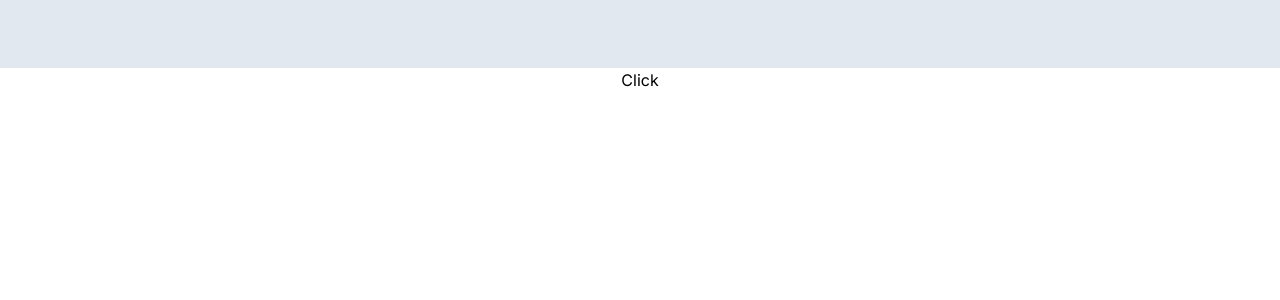
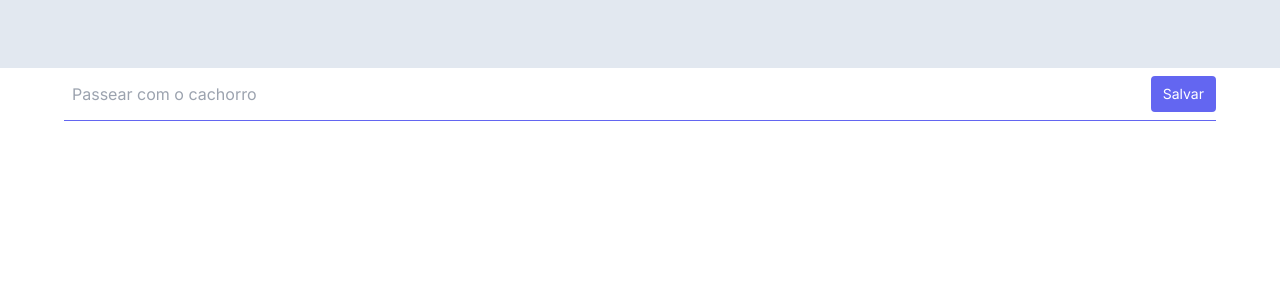
Before and after one commit to Defyland/todo-arch, a Next.js app: page / in a window 1280 px wide. Shown: the top 300 px of the page. Built offline with nearby package versions, Linux system fonts and the light colour scheme.

Commit message:
feat: create input to todo list

```diff
--- a/src/app/page.tsx
+++ b/src/app/page.tsx
@@ -1,36 +1,5 @@
-'use client';
-
-import {Screen} from '@/components/Screen';
-import {List} from '@/components/TodoList';
-import {useAppDispatch, useAppSelector} from '@/utils';
-import {createTask} from '@/redux/reducers/Tasks';
+import {HomeScreen} from '@/screens/Home';
 
 export default function Home() {
-    const dispatch = useAppDispatch();
-    const {tasks} = useAppSelector(state => state.Tasks);
-
-    console.log({tasks});
-
-    const press = () => {
-        dispatch(
-            createTask({
-                title: 'Task',
-                completed: false,
-            })
-        );
-    };
-
-    return (
-        <Screen>
-            <button onClick={press}>Click</button>
-            <List.TodoList>
-                {tasks.map((task, index) => (
-                    <List.TodoListItem
-                        key={`${task.title}${index}`}
-                        task={task}
-                    />
-                ))}
-            </List.TodoList>
-        </Screen>
-    );
+    return <HomeScreen />;
 }
--- /dev/null
+++ b/src/components/TodoList/Compositions/TodoListHeader.tsx
@@ -0,0 +1,29 @@
+import {Styles} from '@/components/TodoList/TodoList.styles';
+import {useTodoList} from '@/components/TodoList/TodoList.model';
+
+export const TodoListHeader = () => {
+    const {saveTask, handleInputChange, input} = useTodoList();
+    return (
+        <form
+            onSubmit={saveTask}
+            data-testid={`TodoListHeader`}
+            className={Styles.TodoListHeaderContainer}
+        >
+            <div className={Styles.TodoListHeaderContent}>
+                <input
+                    className={Styles.TodoListHeaderInput}
+                    type="text"
+                    placeholder="Passear com o cachorro"
+                    aria-label="task title"
+                    value={input}
+                    onChange={handleInputChange}
+                />
+                <input
+                    className={Styles.TodoListHeaderBtn}
+                    type="submit"
+                    value="Salvar"
+                />
+            </div>
+        </form>
+    );
+};
--- a/src/components/TodoList/Compositions/TodoListItem.tsx
+++ b/src/components/TodoList/Compositions/TodoListItem.tsx
@@ -1,19 +1,32 @@
 import {ITodoListItem} from '@/components/TodoList/TodoList.types';
 import {Styles} from '@/components/TodoList/TodoList.styles';
 
-export const TodoListItem = ({task}: ITodoListItem.IView) => (
-    <tr data-testid={`TodoListItem`} className={Styles.TodoListItemContainer}>
+export const TodoListItem = ({
+    task,
+    deleteTask,
+    selectedTask,
+}: ITodoListItem.IView) => (
+    <tr
+        onClick={selectedTask}
+        data-testid={`TodoListItem`}
+        className={Styles.TodoListItemContainer}
+    >
         <td className={Styles.TodoListItemContent}>
             <input
-                defaultChecked={task.completed}
+                onChange={() => {}}
                 id="blue-checkbox"
                 type="checkbox"
+                checked={task.completed}
                 className={Styles.TodoListItemCheck}
             />
         </td>
         <td className={Styles.TodoListItemTitle}>{task.title}</td>
         <td className={Styles.TodoListItemAction}>
-            <button type="button" className={Styles.TodoListItemButton}>
+            <button
+                onClick={deleteTask}
+                type="button"
+                className={Styles.TodoListItemButton}
+            >
                 Remover
             </button>
         </td>
--- /dev/null
+++ b/src/components/TodoList/TodoList.model.ts
@@ -0,0 +1,29 @@
+import {useState, ChangeEvent} from 'react';
+import {useAppDispatch, useAppSelector} from '@/utils';
+import {createTask} from '@/redux/reducers/Tasks';
+
+export const useTodoList = () => {
+    const dispatch = useAppDispatch();
+    const [input, setInput] = useState('');
+
+    const handleInputChange = (event: React.ChangeEvent<HTMLInputElement>) => {
+        setInput(event.target.value);
+    };
+
+    const saveTask = (event: ChangeEvent<HTMLFormElement>) => {
+        event.preventDefault();
+
+        if (input === '') return;
+
+        dispatch(
+            createTask({
+                title: input,
+                completed: false,
+            })
+        );
+
+        setInput('');
+    };
+
+    return {saveTask, input, setInput, handleInputChange};
+};
--- a/src/components/TodoList/TodoList.styles.ts
+++ b/src/components/TodoList/TodoList.styles.ts
@@ -1,5 +1,5 @@
 export const Styles = {
-    TodoListContainer: 'flex flex-col',
+    TodoListContainer: 'flex flex-col px-8',
     TodoListContent: '',
     TodoListInside: 'p-1.5 min-w-full inline-block',
     TodoListWrapper: 'overflow-hidden',
@@ -9,10 +9,15 @@ export const Styles = {
     TodoListItemCheckContainer: 'flex items-center me-4',
     TodoListItemCheck:
         'w-4 h-4 text-blue-600 bg-gray-100 border-gray-300 rounded focus:ring-blue-500 focus:ring-2',
-    TodoListItemTitle:
-        'whitespace-nowrap text-center text-sm font-medium text-black',
+    TodoListItemTitle: 'whitespace-nowrap text-sm font-medium text-black',
     TodoListItemAction:
         'px-6 py-4 whitespace-nowrap text-end text-sm font-medium text-black',
     TodoListItemButton:
         'inline-flex items-center gap-x-2 text-sm font-semibold rounded-lg border border-transparent text-red-600 hover:text-red-800 focus:outline-none focus:text-red-800 disabled:opacity-50 disabled:pointer-events-none',
+    TodoListHeaderContainer: 'w-full px-16 mb-12',
+    TodoListHeaderContent: 'flex items-center border-b border-indigo-500 py-2',
+    TodoListHeaderInput:
+        'appearance-none bg-transparent border-none w-full text-gray-700 mr-3 py-1 px-2 leading-tight focus:outline-none',
+    TodoListHeaderBtn:
+        'flex-shrink-0 bg-indigo-500 hover:bg-indigo-700 border-indigo-500 hover:border-indigo-700 text-sm border-4 text-white py-1 px-2 rounded',
 };
--- a/src/components/TodoList/TodoList.types.ts
+++ b/src/components/TodoList/TodoList.types.ts
@@ -9,6 +9,8 @@ export namespace ITodoList {
 export namespace ITodoListItem {
     export interface IView {
         task: ITask;
+        selectedTask: () => void;
+        deleteTask: () => void;
     }
     export interface IModelProps {}
     export interface IModel {}
--- a/src/components/TodoList/index.tsx
+++ b/src/components/TodoList/index.tsx
@@ -1,7 +1,9 @@
 import {TodoList} from './Compositions/TodoList';
 import {TodoListItem} from './Compositions/TodoListItem';
+import {TodoListHeader} from './Compositions/TodoListHeader';
 
 export const List = {
     TodoList,
     TodoListItem,
+    TodoListHeader,
 };
--- a/src/redux/reducers/Tasks.ts
+++ b/src/redux/reducers/Tasks.ts
@@ -17,17 +17,24 @@ const Tasks = createSlice({
     initialState,
     reducers: {
         createTask: (state, {payload}: GenericPayload<ITask>) => {
-            return {...state, tasks: [...state.tasks, payload]};
+            state.tasks = [payload, ...state.tasks];
         },
-        removeTask: (state, {payload}: GenericPayload<ITask>) => {
-            return {...state, tasks: [...state.tasks, payload]};
+        removeTask: (state, {payload}: GenericPayload<string>) => {
+            state.tasks = state.tasks.filter(
+                (_, index) => String(index) !== payload
+            );
         },
-        updateTask: (state, {payload}: GenericPayload<ITask>) => {
-            return {...state, tasks: [...state.tasks, payload]};
+        checkTask: (state, {payload}: GenericPayload<string>) => {
+            state.tasks = state.tasks.map((task, id) => {
+                if (String(id) === payload) {
+                    task.completed = !task.completed;
+                }
+                return task;
+            });
         },
     },
 });
 
-export const {createTask, removeTask, updateTask} = Tasks.actions;
+export const {createTask, removeTask, checkTask} = Tasks.actions;
 
 export default Tasks.reducer;
--- /dev/null
+++ b/src/screens/Home/Home.model.ts
@@ -0,0 +1,18 @@
+import {useAppDispatch, useAppSelector} from '@/utils';
+import {createTask, removeTask, checkTask} from '@/redux/reducers/Tasks';
+
+export const useHomeScreen = () => {
+    const dispatch = useAppDispatch();
+
+    const {tasks} = useAppSelector(state => state.Tasks);
+
+    const deleteTask = (id: string) => {
+        dispatch(removeTask(id));
+    };
+
+    const selectedTask = (id: string) => {
+        dispatch(checkTask(id));
+    };
+
+    return {tasks, deleteTask, selectedTask};
+};
--- /dev/null
+++ b/src/screens/Home/Home.types.ts
@@ -0,0 +1,5 @@
+export namespace IHome {
+    export interface IView {}
+    export interface IModelProps {}
+    export interface IModel {}
+}
--- /dev/null
+++ b/src/screens/Home/index.tsx
@@ -0,0 +1,28 @@
+'use client';
+
+import {IHome} from '@/screens/Home/Home.types';
+import {useHomeScreen} from '@/screens/Home/Home.model';
+import {Screen} from '@/components/Screen';
+import {List} from '@/components/TodoList';
+
+export const HomeScreen = (props: IHome.IView) => {
+    const {tasks, deleteTask, selectedTask} = useHomeScreen();
+
+    console.log({tasks});
+
+    return (
+        <Screen>
+            <List.TodoListHeader />
+            <List.TodoList>
+                {tasks.map((task, index) => (
+                    <List.TodoListItem
+                        key={`${task.title}${index}`}
+                        task={task}
+                        selectedTask={() => selectedTask(String(index))}
+                        deleteTask={() => deleteTask(String(index))}
+                    />
+                ))}
+            </List.TodoList>
+        </Screen>
+    );
+};
```
